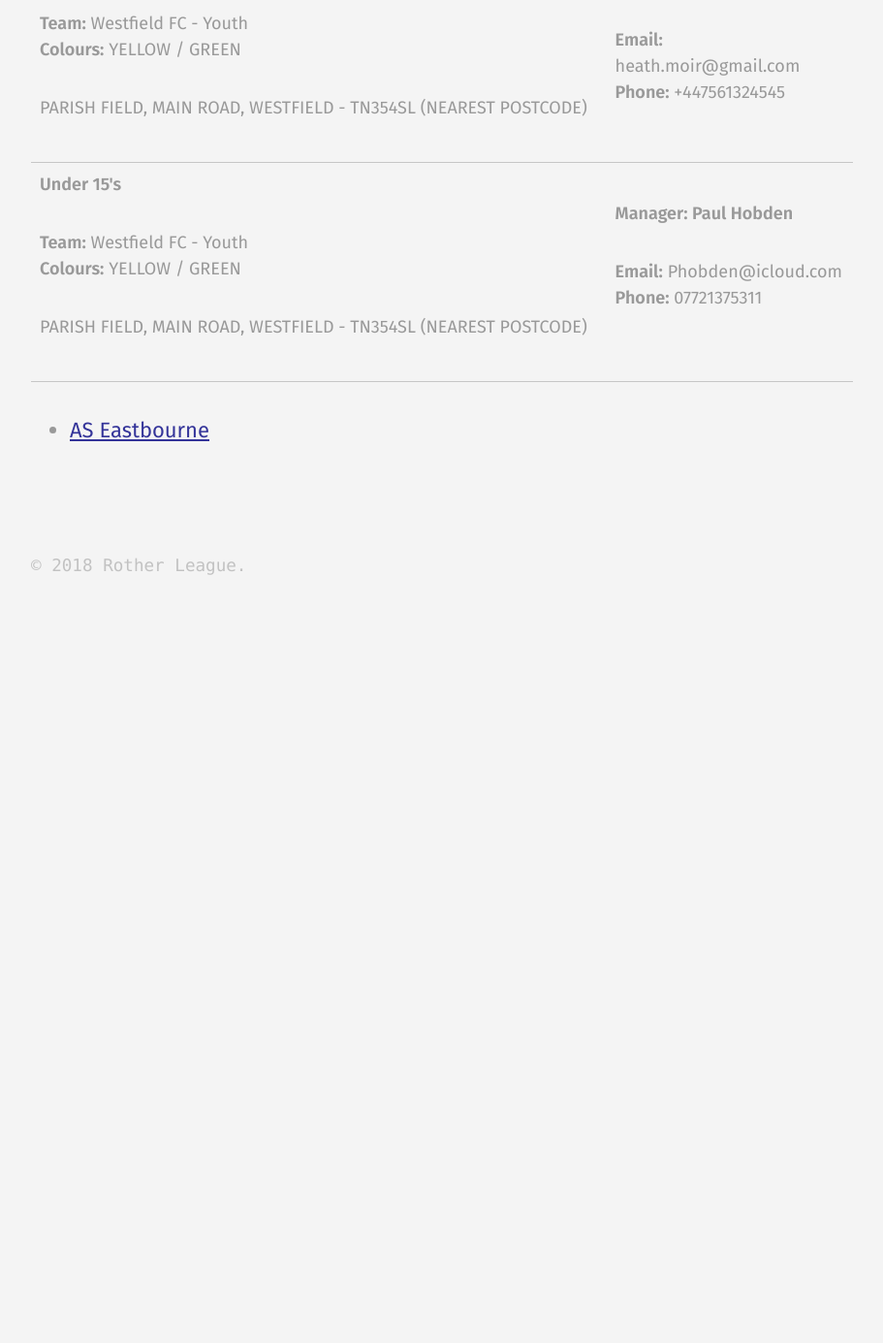
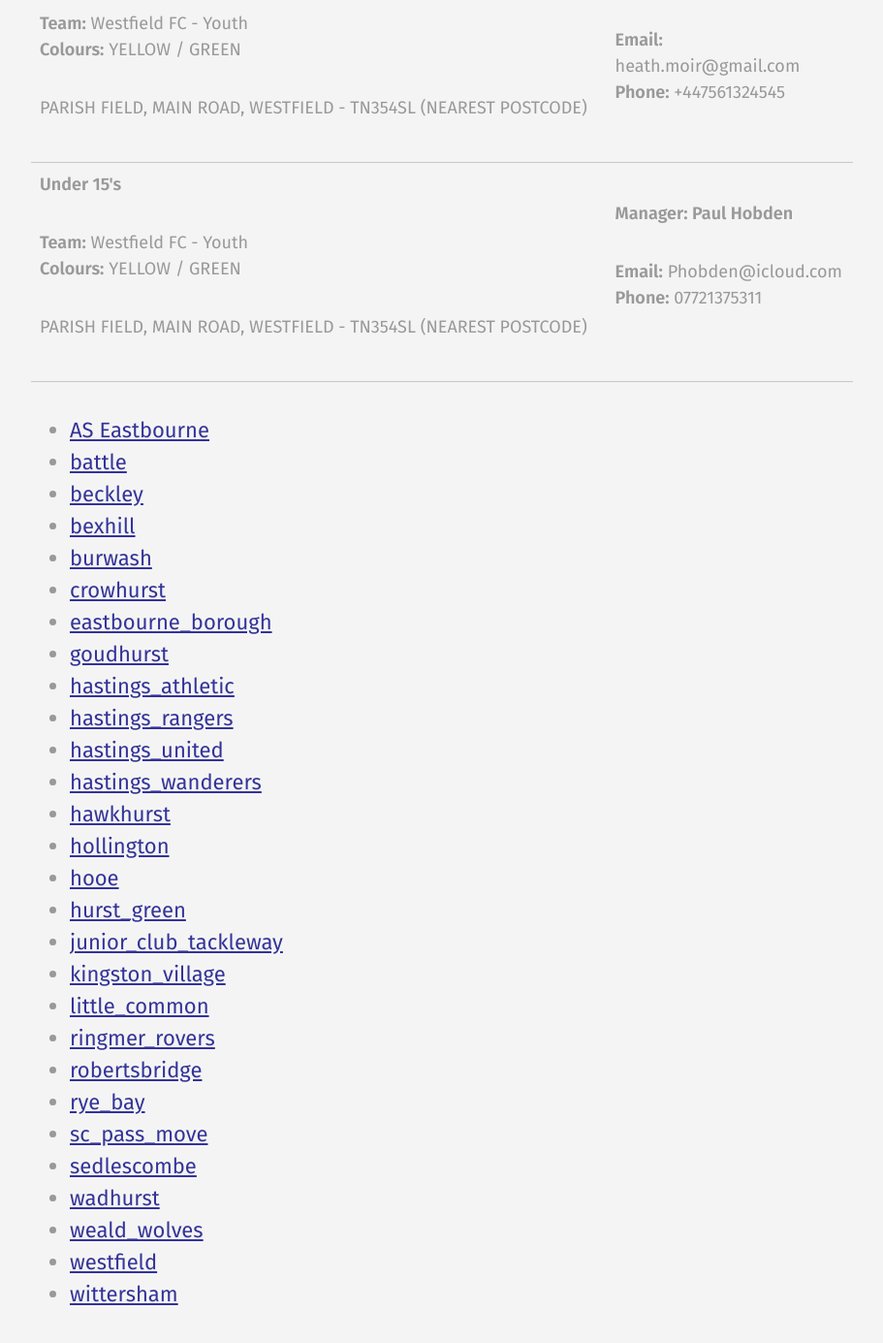
Before and after one commit to rotherleague/Rother, a Jekyll site: the page built from clubs.md, in a window 1280 px wide and 1400 px high, scrolled down 33901 px. Shown: the top 1385 px of the window at 97% size, without its empty margins (56-967 px from the left). Built offline with Jekyll 4.4.1, drawn with Linux system fonts in a browser that asks for light colours; comment, search, counter and statistics services are not loaded; a style sheet for code colours, icons or effects is not loaded; before the commit the page ends 34531 px from its top, so only the background shows below that.

Commit message:
Update menu.html

```diff
--- a/_includes/clubs/menu.html
+++ b/_includes/clubs/menu.html
@@ -1,3 +1,32 @@
 <ul>
 <li><a href="#as-eastbourne">AS Eastbourne</a></li>
+
+<li><a href="#battle">battle</a></li>
+<li><a href="#beckley">beckley</a></li>
+<li><a href="#bexhill">bexhill</a></li>
+<li><a href="#burwash">burwash</a></li>
+<li><a href="#crowhurst">crowhurst</a></li>
+<li><a href="#eastbourne_borough">eastbourne_borough</a></li>
+<li><a href="#goudhurst">goudhurst</a></li>
+<li><a href="#hastings_athletic">hastings_athletic</a></li>
+<li><a href="#hastings_rangers">hastings_rangers</a></li>
+<li><a href="#hastings_united">hastings_united</a></li>
+<li><a href="#hastings_wanderers">hastings_wanderers</a></li>
+<li><a href="#hawkhurst">hawkhurst</a></li>
+<li><a href="#hollington">hollington</a></li>
+<li><a href="#hooe">hooe</a></li>
+<li><a href="#hurst_green">hurst_green</a></li>
+
+<li><a href="#junior_club_tackleway">junior_club_tackleway</a></li>
+<li><a href="#kingston_village">kingston_village</a></li>
+<li><a href="#little_common">little_common</a></li>
+<li><a href="#ringmer_rovers">ringmer_rovers</a></li>
+<li><a href="#robertsbridge">robertsbridge</a></li>
+<li><a href="#rye_bay">rye_bay</a></li>
+<li><a href="#sc_pass_move">sc_pass_move</a></li>
+<li><a href="#sedlescombe">sedlescombe</a></li>
+<li><a href="#wadhurst">wadhurst</a></li>
+<li><a href="#weald_wolves">weald_wolves</a></li>
+<li><a href="#westfield">westfield</a></li>
+<li><a href="#wittersham">wittersham</a></li>
 </ul>
```
